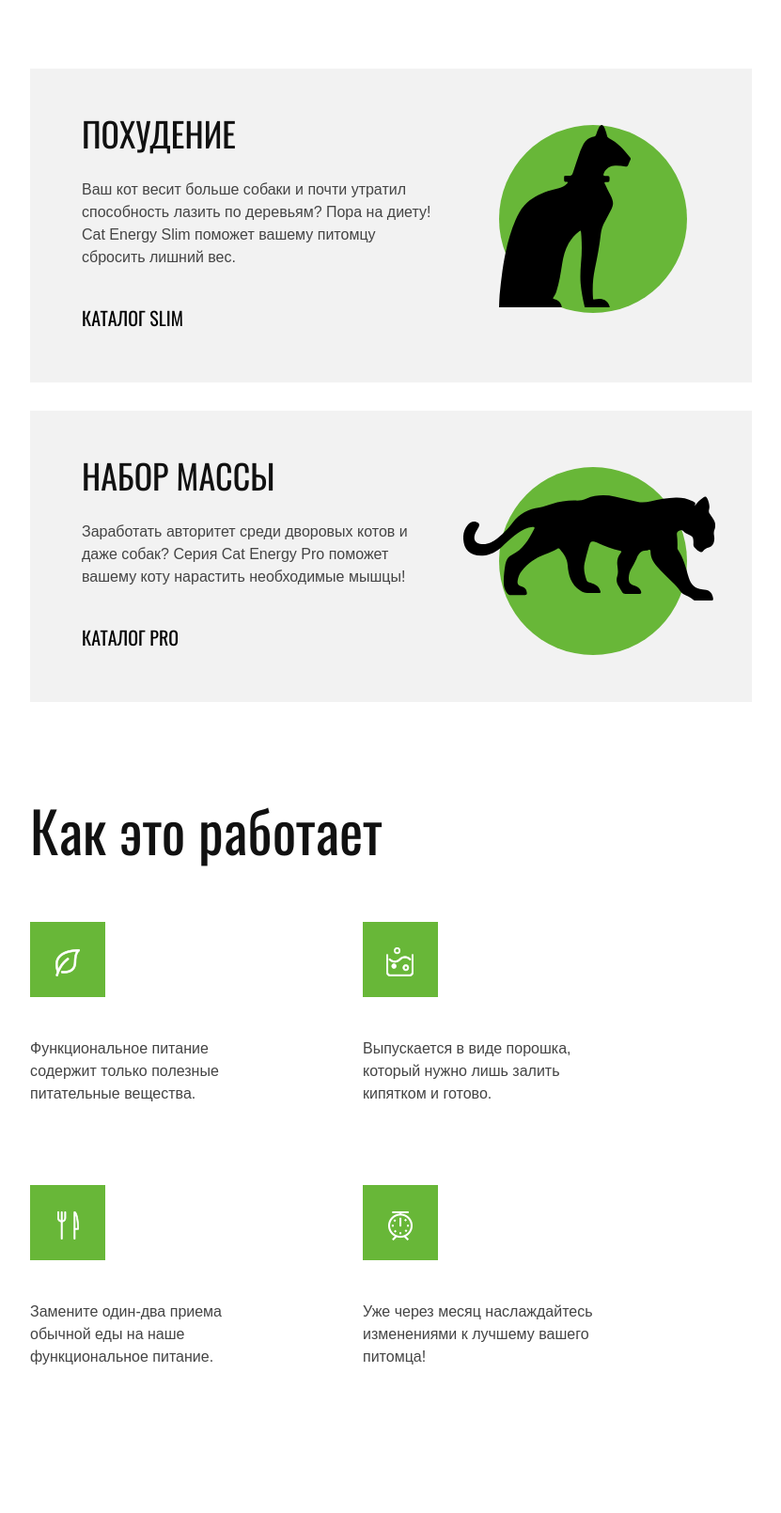
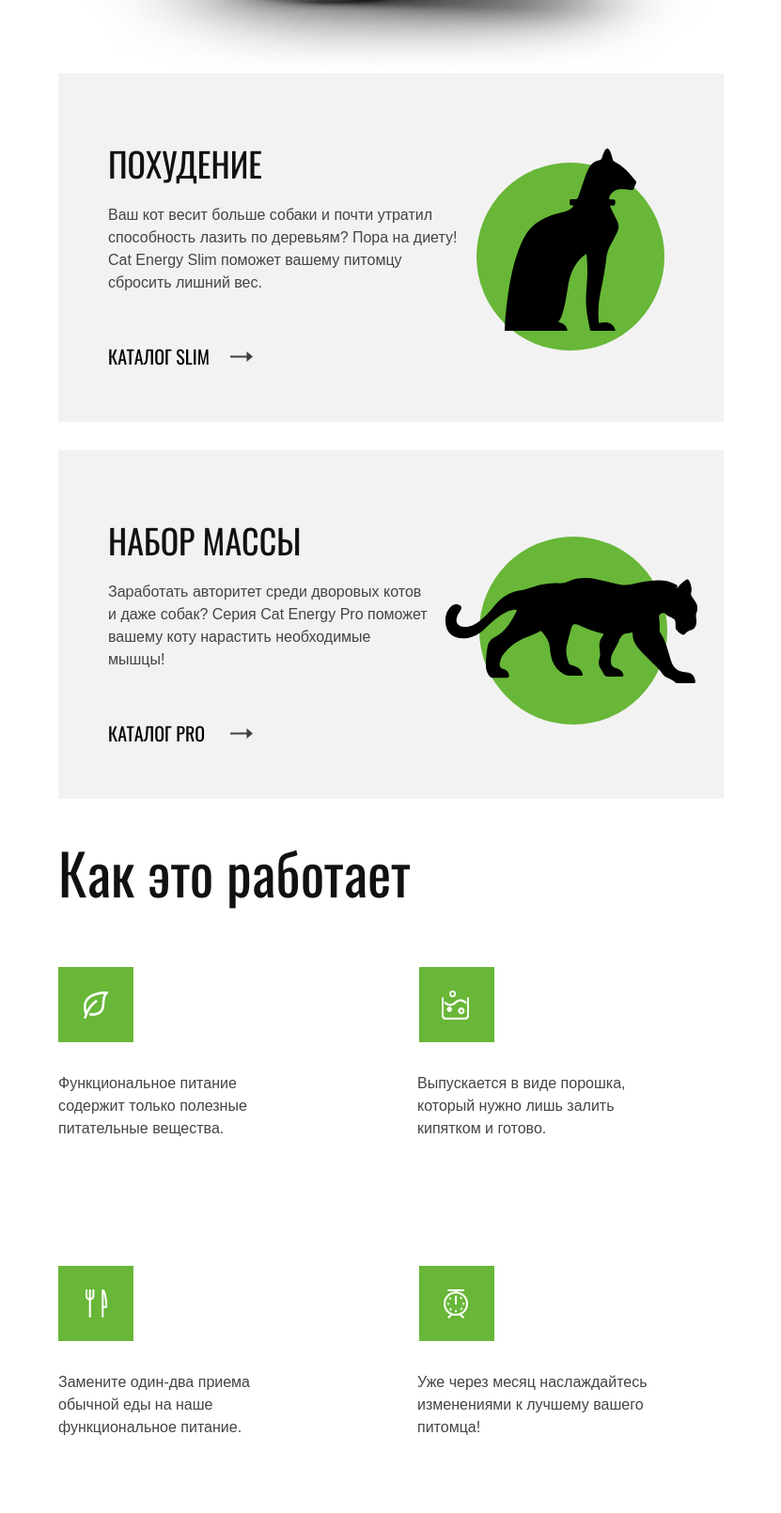
Before and after one commit to wdbyb/1049875-cat-energy-19, a website: page source/index.html in a window 1280 px wide. Shown: the part 871-2481 px from the top of the page at 94% size, without its empty margins (224-1055 px from the left). Drawn offline with nearby package versions, Linux system fonts and the light colour scheme; files that its build step writes are made by us from their sources.

Commit message:
100% мобиль главной страницы. 60% планшет

```diff
--- a/source/index.html
+++ b/source/index.html
@@ -63,7 +63,7 @@
             </li>
             <li class="category__item category__item--gain">
               <h3 class="category__title reset-text">Набор массы</h3>
-              <p class="category__description reset-text">Заработать авторитет среди дворовых котов и даже собак? Серия Cat Energy Pro поможет вашему коту нарастить необходимые мышцы!</p>
+              <p class="category__description category__description--gain reset-text">Заработать авторитет среди дворовых котов и даже собак? Серия Cat Energy Pro поможет вашему коту нарастить необходимые мышцы!</p>
               <a class="category__link reset-text" href="#" aria-label="Ссылка на каталог pro">Каталог pro</a>
             </li>
           </ul>
--- a/source/sass/components/advantage.scss
+++ b/source/sass/components/advantage.scss
@@ -16,7 +16,7 @@
     z-index: 1;
 
     top: 3px ;
-    left: 4px;
+    left: 24px;
 
     width: 50px;
     height: 50px;
@@ -32,7 +32,7 @@
     z-index: 0;
 
     top: -3px;
-    left: 0;
+    left: 20px;
 
     width: 60px;
     height: 60px;
@@ -47,7 +47,7 @@
     z-index: 1;
 
     top: 1px ;
-    left: 4px;
+    left: 24px;
 
     width: 50px;
     height: 50px;
@@ -64,7 +64,7 @@
     z-index: 0;
 
     top: -3px;
-    left: 0;
+    left: 20px;
 
     width: 60px;
     height: 60px;
@@ -79,7 +79,7 @@
     z-index: 1;
 
     top: 3px ;
-    left: 4px;
+    left: 24px;
 
     width: 50px;
     height: 50px;
@@ -95,7 +95,7 @@
     z-index: 0;
 
     top: -3px;
-    left: 0;
+    left: 20px;
 
     width: 60px;
     height: 60px;
@@ -110,7 +110,7 @@
     z-index: 1;
 
     top: 3px ;
-    left: 4px;
+    left: 24px;
 
     width: 50px;
     height: 50px;
@@ -126,7 +126,7 @@
     z-index: 0;
 
     top: -3px;
-    left: 0;
+    left: 20px;
 
     width: 60px;
     height: 60px;
@@ -137,6 +137,7 @@
 
 .advantage__title {
   margin-bottom: 31px;
+  margin-left: 20px;
 
   color: #111111;
   font-size: 36px;
@@ -145,7 +146,8 @@
 }
 
 .advantage__description {
-  margin-left: 80px;
+  margin-left: 100px;
+  margin-right: 20px;
   margin-bottom: 26px;
 
   color: #444444;
@@ -158,32 +160,41 @@
 @media (min-width: 768px) {
   .advantage {
     min-height: 760px;
+
+
   }
 
   .advantage__item {
-    width: 354px;
+    width: 210px;
     min-height: 260px;
+
+    margin-right: 172px;
+    margin-bottom: 58px;
+
+    &:nth-child(2n) {
+      margin-right: 0;
+    }
 
     &--healthy::before {
       top: 15px;
-      left: 15px;
+      left: 45px;
     }
     &--healthy::after {
-      top: -3px;
-      left: 0;
+      top: 0;
+      left: 30px;
 
       width: 80px;
       height: 80px;
     }
 
     &--powder::before {
-      top: 15px ;
-      left: 15px;
+      top: 16px;
+      left: 46px;
     }
 
     &--powder::after {
-      top: -3px;
-      left: 0;
+      top: 0;
+      left: 32px;
 
       width: 80px;
       height: 80px;
@@ -191,11 +202,11 @@
 
     &--dining::before {
       top: 15px ;
-      left: 15px;
+      left: 45px;
     }
     &--dining::after {
-      top: -3px;
-      left: 0;
+      top: 0;
+      left: 30px;
 
       width: 80px;
       height: 80px;
@@ -203,11 +214,11 @@
 
     &--time::before {
       top: 15px ;
-      left: 15px;
+      left: 46px;
     }
     &--time::after {
-      top: -3px;
-      left: 0;
+      top: 0;
+      left: 32px;
 
       width: 80px;
       height: 80px;
@@ -216,13 +227,16 @@
 
   .advantage__title {
     margin-bottom: 71px;
+    margin-left: 30px;
+    margin-top: 40px;
 
     font-size: 60px;
   }
 
   .advantage__description {
     margin: 0;
-    margin-top: 120px;
+    margin-top: 112px;
+    margin-left: 30px;
 
     width: 250px;
 
--- a/source/sass/components/category.scss
+++ b/source/sass/components/category.scss
@@ -9,6 +9,8 @@
   padding-top: 30px;
 
   margin-bottom: 20px;
+  margin-left: 20px;
+  margin-right: 20px;
 
   &--loss {
     &::before {
@@ -17,8 +19,8 @@
       position: absolute;
       z-index: 1;
 
-      top: 0;
-      left: 0;
+      top: 22px;
+      left: 30px;
 
       width: 35px;
       height: 49px;
@@ -33,8 +35,8 @@
 
       position: absolute;
 
-      top: 0;
-      left: 0;
+      top: 23px;
+      left: 22px;
 
       width: 50px;
       height: 50px;
@@ -51,8 +53,8 @@
       position: absolute;
       z-index: 1;
 
-      top: 0;
-      left: 0;
+      top: 35px;
+      left: 13px;
 
       width: 67px;
       height: 28px;
@@ -67,8 +69,8 @@
 
       position: absolute;
 
-      top: 0;
-      left: 0;
+      top: 24px;
+      left: 22px;
 
       width: 50px;
       height: 50px;
@@ -82,7 +84,7 @@
 .category__title {
   margin: 0;
   margin-bottom: 28px;
-  margin-left: 60px;
+  margin-left: 91px;
 
   color: #111111;
   font-size: 24px;
@@ -92,23 +94,50 @@
 }
 
 .category__description {
-  margin-bottom: 24px;
+  display: block;
+
+  padding-bottom: 22px;
+  margin-left: 20px;
+  margin-right: 20px;
 
   color: #444444;
   font-family: "Arial", sans-serif;
   font-size: 14px;
   line-height: 18px;
+
+  border-bottom: 1px solid #d9d9d9;
 }
 
 .category__link {
+  position: relative;
+
   display: block;
 
   padding: 18px 0;
-  margin-bottom: 21px;
+  padding-bottom: 20px;
+
+  margin-bottom: 20px;
+  margin-left: 20px;
 
   text-decoration: none;
   color: #000000;
   text-transform: uppercase;
+
+  &::after {
+    content: "";
+
+    position: absolute;
+
+    top: 23px;
+    left: 96px;
+
+    width: 25px;
+    height: 11px;
+
+    background-image: url("../img/icon-right-arrow-long.svg");
+    background-repeat: no-repeat;
+    background-position: 0 0;
+  }
 }
 
 @media (min-width: 768px) {
@@ -118,24 +147,26 @@
 
   .category__item {
     margin-bottom: 30px;
+    margin-left: 30px;
+    margin-right: 30px;
 
     padding-top: 50px;
-    padding-left: 55px;
+    padding-left: 53px;
     padding-right: 60px;
     padding-bottom: 20px;
 
     &--loss {
       &::before {
-        top: 60px;
-        left: 65%;
+        top: 80px;
+        left: 475px;
 
         width: 140px;
         height: 194px;
       }
 
       &::after {
-        top: 60px;
-        left: 65%;
+        top: 95px;
+        left: 445px;
 
         width: 200px;
         height: 200px;
@@ -144,16 +175,16 @@
 
     &--gain {
       &::before {
-        top: 90px;
-        left: 60%;
+        top: 136px;
+        left: 412px;
 
         width: 268px;
         height: 112px;
       }
 
       &::after {
-        top: 60px;
-        left: 65%;
+        top: 92px;
+        left: 448px;
 
         width: 200px;
         height: 200px;
@@ -163,7 +194,8 @@
 
   .category__title {
     margin: 0;
-    margin-bottom: 30px;
+    margin-bottom: 25px;
+    margin-top: 27px;
 
     font-size: 36px;
   }
@@ -171,13 +203,30 @@
   .category__description {
     width: 380px;
 
+    margin: 0;
+
     font-size: 16px;
     line-height: 24px;
+
+    border: none;
+
+    &--gain {
+      width: 340px;
+    }
   }
 
   .category__link {
+    margin: 0;
+    margin-top: 16px;
+
+    padding-bottom: 40px;
+
     font-size: 20px;
     line-height: 20px;
+
+    &::after {
+      left: 130px;
+    }
   }
 }
 
--- a/source/sass/components/contact.scss
+++ b/source/sass/components/contact.scss
@@ -1,13 +1,19 @@
 .contact {
-  min-height: 430px;
+  position: relative;
+
+  min-height: 200px;
 }
 
 .contact__top-block {
+  position: absolute;
+
   display: flex;
   justify-content: space-between;
 
   padding-top: 27px;
   padding-bottom: 27px;
+
+  background-color: white;
 }
 
 .contact--catalog-form {
@@ -15,6 +21,8 @@
 }
 
 .contact__title {
+  margin-left: 20px;
+
   color: #111111;
   font-size: 16px;
   line-height: 20px;
@@ -23,6 +31,8 @@
 }
 
 .contact__address {
+  margin-left: 15px;
+
   color: #444444;
   font-family: "Arial", sans-serif;
   font-size: 14px;
@@ -31,6 +41,7 @@
 }
 
 .contact__image {
+  margin-top: 74px;
 }
 
 @media (min-width: 768px) {
--- a/source/sass/components/example.scss
+++ b/source/sass/components/example.scss
@@ -8,6 +8,7 @@
 
 .example__title {
   margin-bottom: 23px;
+  margin-left: 20px;
 
   color: #111111;
   font-size: 36px;
@@ -20,6 +21,8 @@
 
   margin: 0;
   margin-bottom: 24px;
+  margin-left: 20px;
+  margin-right: 30px;
 
 
   color: #444444;
@@ -31,6 +34,8 @@
 .example__list {
   display: flex;
   justify-content: space-between;
+
+  padding: 0 20px;
 }
 
 .example__item {
--- a/source/sass/components/main-nav.scss
+++ b/source/sass/components/main-nav.scss
@@ -29,26 +29,40 @@
 @media (min-width: 768px) {
   .main-nav {
     display: flex;
-    align-items: center;
 
-    width: 450px;
+    width: 440px;
     min-height: 65px;
+
+    margin-right: 30px;
+    margin-top: 22px;
   }
 
   .site-nav {
     display: flex;
     flex-direction: row;
-    justify-content: space-between;
+    justify-content: flex-start;
 
-    width: 450px;
+    width: 440px;
   }
 
   .site-nav__link {
+    display: block;
+
+    padding: 10px 0;
+
     font-size: 16px;
+
+    &--active {
+      border-bottom: 2px solid #68b738;
+    }
   }
 
   .site-nav__item {
-    width: auto;
+    margin-right: 40px;
+
+    &:last-child {
+      margin-right: 0;
+    }
   }
 
   .main-nav__toggle {
--- a/source/sass/components/page-footer.scss
+++ b/source/sass/components/page-footer.scss
@@ -1,5 +1,7 @@
 .page-footer {
   width: 100%;
+
+  margin-top: -2px;
 
   background-color: #f2f2f2;
 }
@@ -10,7 +12,13 @@
 }
 
 .page-footer__logo-footer {
-  padding: 33px 75px;
+  padding: 34px 76px;
+  padding-top: 38px;
+  padding-bottom: 32px;
+
+  margin-left: 20px;
+  margin-right: 20px;
+
   border-bottom: 1px solid #d9d9d9;
 }
 
@@ -19,15 +27,12 @@
   justify-content: space-between;
   align-items: center;
 
-  padding: 9px 0;
+  padding: 12px 20px;
+  padding-right: 13px;
 
   font-family: "Arial", sans-serif;
   font-size: 16px;
   line-height: 16px;
-}
-
-.page-footer__academy-link {
-  color: #444444;
 }
 
 .page-footer__academy-link {
--- a/source/sass/components/page-header.scss
+++ b/source/sass/components/page-header.scss
@@ -1,20 +1,23 @@
 .page-header {
   width: 100%;
-
-  min-height: 65px;
 }
 
 .page-header__logo-image {
   margin-top: 9px;
+  margin-left: 20px;
+  margin-bottom: 15px;
 }
 
 @media (min-width: 768px) {
   .page-header .container {
     display: flex;
-    justify-content: space-between;
   }
 
   .page-header__logo-image {
+    margin-top: 24px;
+    margin-left: 30px;
+    margin-right: 100px;
+
     width: 173px;
     height: 58px;
   }
--- a/source/sass/components/social.scss
+++ b/source/sass/components/social.scss
@@ -2,7 +2,11 @@
   display: flex;
   justify-content: space-around;
 
-  padding: 20px 0;
+  padding: 19px 55px;
+  padding-right: 63px;
+
+  margin-left: 20px;
+  margin-right: 20px;
 
   border-bottom: 1px solid #d9d9d9;
 }
```
Also changed, not shown: source/sass/components/top-bar.scss (+23 -10 lines).
